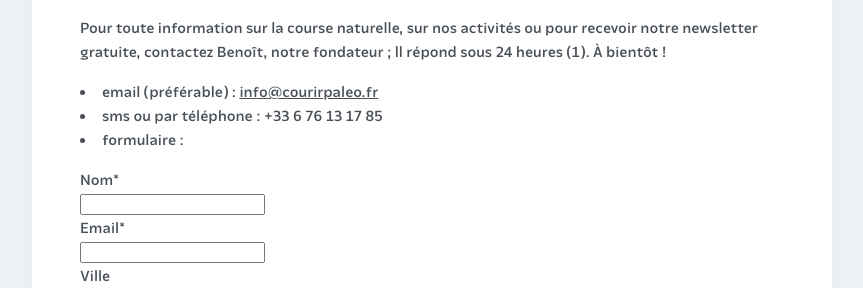
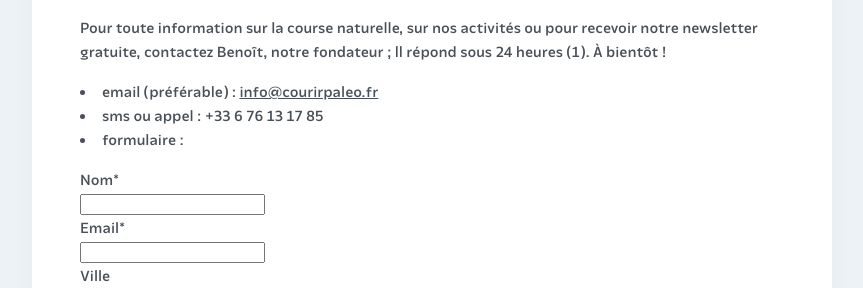
Before and after one commit to courirpaleo/courirpaleo.github.io, a Jekyll site: the page built from _pages/contact.md, in a window 1280 px wide. Shown: the part 468-756 px from the top of the page, without its empty margins (208-1071 px from the left). Built offline with Jekyll 4.4.1, drawn with Linux system fonts in a browser that asks for light colours; some web fonts are replaced.

Commit message:
Update contact.md

```diff
--- a/_pages/contact.md
+++ b/_pages/contact.md
@@ -10,7 +10,7 @@ Pour essayer la course naturelle en toute liberté si vous êtes francilien.ne,
 
 Pour toute information sur la course naturelle, sur nos activités ou pour recevoir notre newsletter gratuite, contactez Benoît, notre fondateur&nbsp;; ll répond sous 24 heures (1). À bientôt&nbsp;!
 - email (préférable)&nbsp;: <a href="mailto:info@courirpaleo.fr">info@courirpaleo.fr</a>
-- sms ou par téléphone&nbsp;: +33 6 76 13 17 85
+- sms ou appel&nbsp;: +33 6 76 13 17 85
 - formulaire&nbsp;:
 {% include webform.html %}
 
```
